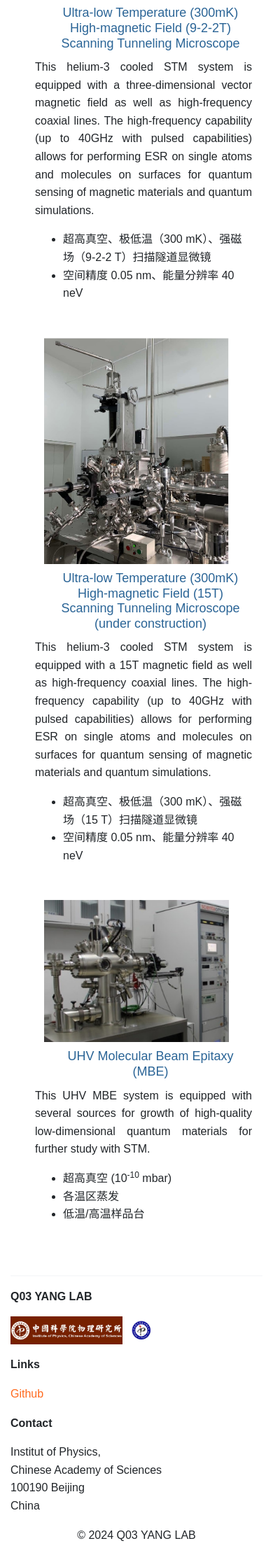
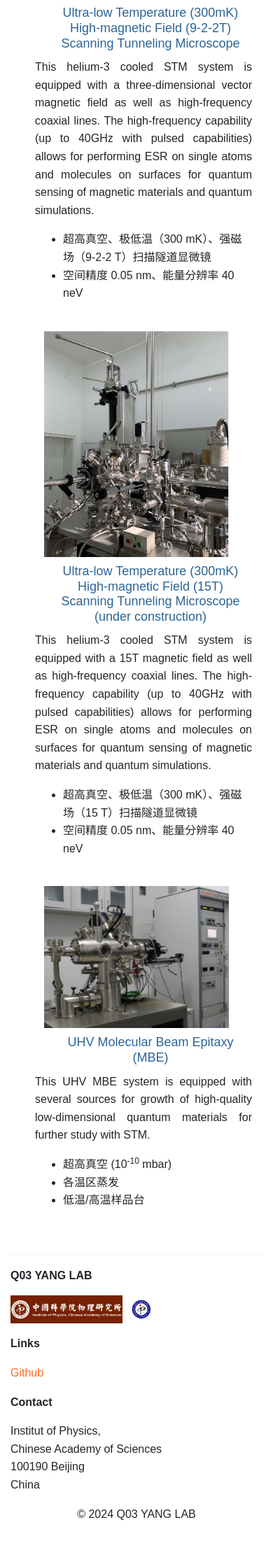
Before and after one commit to ZoomWuun/Q03i, a Jekyll site: the page built from _pages/facilities.html, in a window 390 px wide. Shown: the part 560-2782 px from the top of the page at 70% size. Built offline with Jekyll 4.4.1, drawn with Linux system fonts in a browser that asks for light colours; after the commit the page ends 2752 px from its top, so only the background shows below that.

Commit message:
Add files via upload

```diff
--- a/_pages/facilities.html
+++ b/_pages/facilities.html
@@ -65,14 +65,13 @@
         }
 
         .facility-text h3{
-        margin: 0 0 10px 0;
         color: #2a6496;
         font-size: 18px; /* 小屏幕字体大小 */
         text-align: center; /* 文字居中 */
         }
 
         .facility-text {
-        margin: 0 0 10px 0;
+        margin: 0 0 0 0;
         }
     }
 </style>
```
